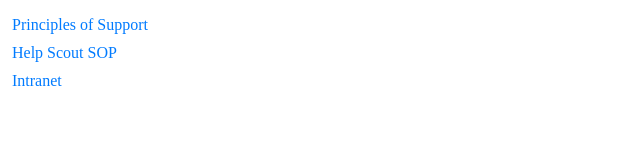
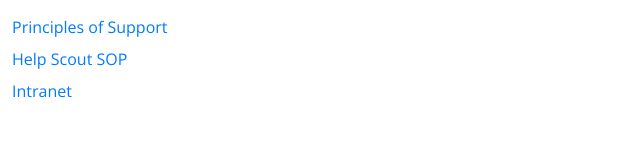
Before and after one commit to servesense-support/helpful-links, a plain HTML site: page index.html in a window 1280 px wide. Shown: the whole page, without its empty margins (0-640 px from the left). Drawn offline with nearby package versions, Linux system fonts and the light colour scheme.

Commit message:
Update font

```diff
--- a/index.html
+++ b/index.html
@@ -3,9 +3,15 @@
 <head>
     <meta charset="UTF-8">
     <meta name="viewport" content="width=device-width, initial-scale=1.0">
+
+    <link rel="preconnect" href="https://fonts.googleapis.com">
+    <link rel="preconnect" href="https://fonts.gstatic.com" crossorigin>
+    <link href="https://fonts.googleapis.com/css2?family=Open+Sans:ital,wght@0,300..800;1,300..800&display=swap" rel="stylesheet">
+
     <title>Serve Sense Links</title>
     <style>
         body {
+            font-family: "Open Sans", sans-serif;
             padding: 0 12px;
             margin: 0;
         }
```
